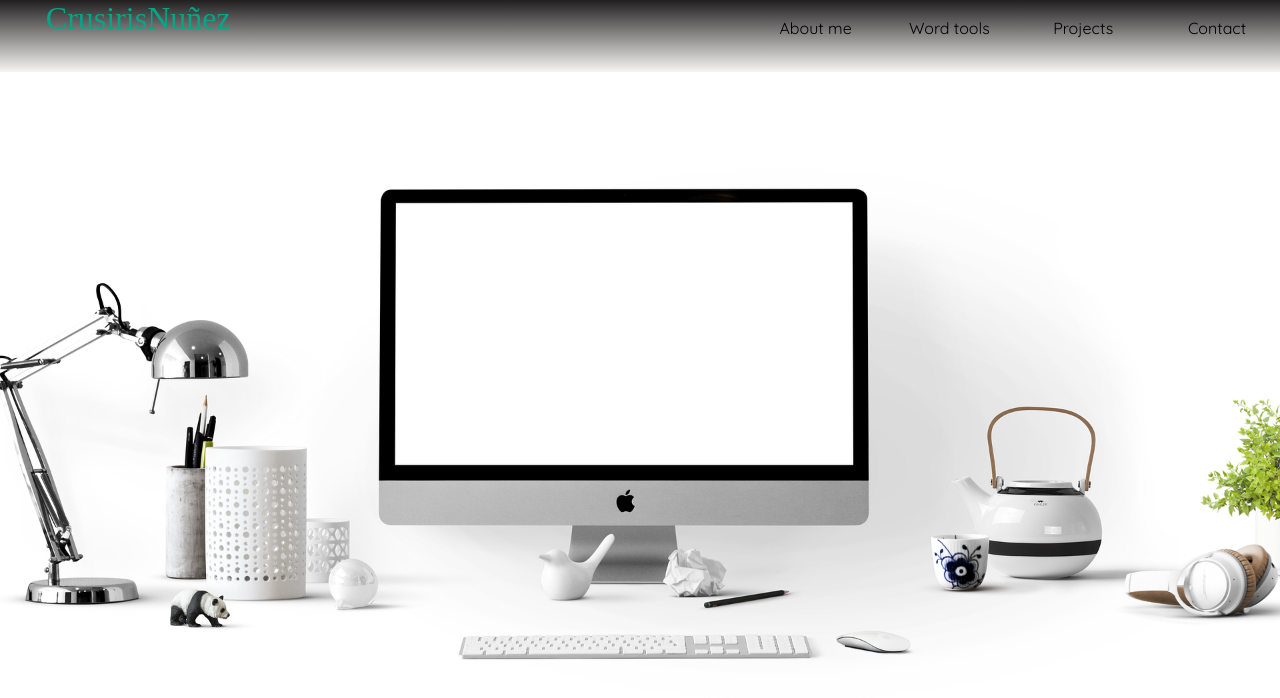
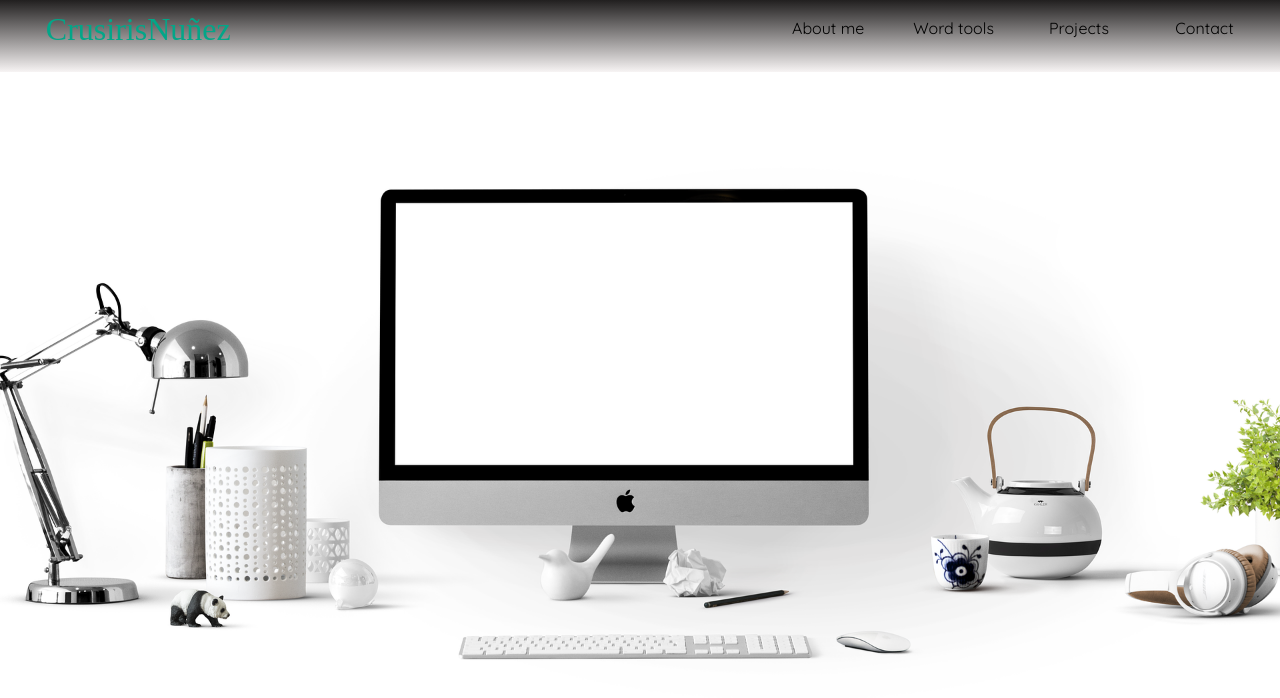
Before and after one commit to Crusiris/Crusiris-Portafolio, an Angular app: page / in a window 1280 px wide. Shown: the top 698 px of the page. Built offline with nearby package versions, Linux system fonts and the light colour scheme.

Commit message:
Detalles de css

```diff
--- a/src/app/components/shared/navbar/navbar.component.css
+++ b/src/app/components/shared/navbar/navbar.component.css
@@ -5,14 +5,18 @@
 
 .brand {
     width: 20%;
+    display: flex;
+    flex-direction: column;
+    justify-content: center;
     font-family: 'Serenity';
     font-size: 2em;
-    text-align: center;
 }
 
 .brand a {
+    height: 70%;
     color: rgb(3, 166, 136);
     text-decoration: none;
+    text-align: center;
 }
 
 
@@ -39,6 +43,7 @@
 .subContainer-navbar li {
     width: 20%;
     height: 50%;
+    padding: 0.8em;
     text-align: center;
 }
 
--- a/src/app/components/shared/navbar/navbar.component.html
+++ b/src/app/components/shared/navbar/navbar.component.html
@@ -4,7 +4,7 @@
     </ul>
 </nav> -->
 <div class="brand">
-    <p><a href="">CrusirisNuñez</a></p>
+    <a>CrusirisNuñez</a>
 </div>
 <nav class="container-nav">
     <ul class="subContainer-navbar">
```
